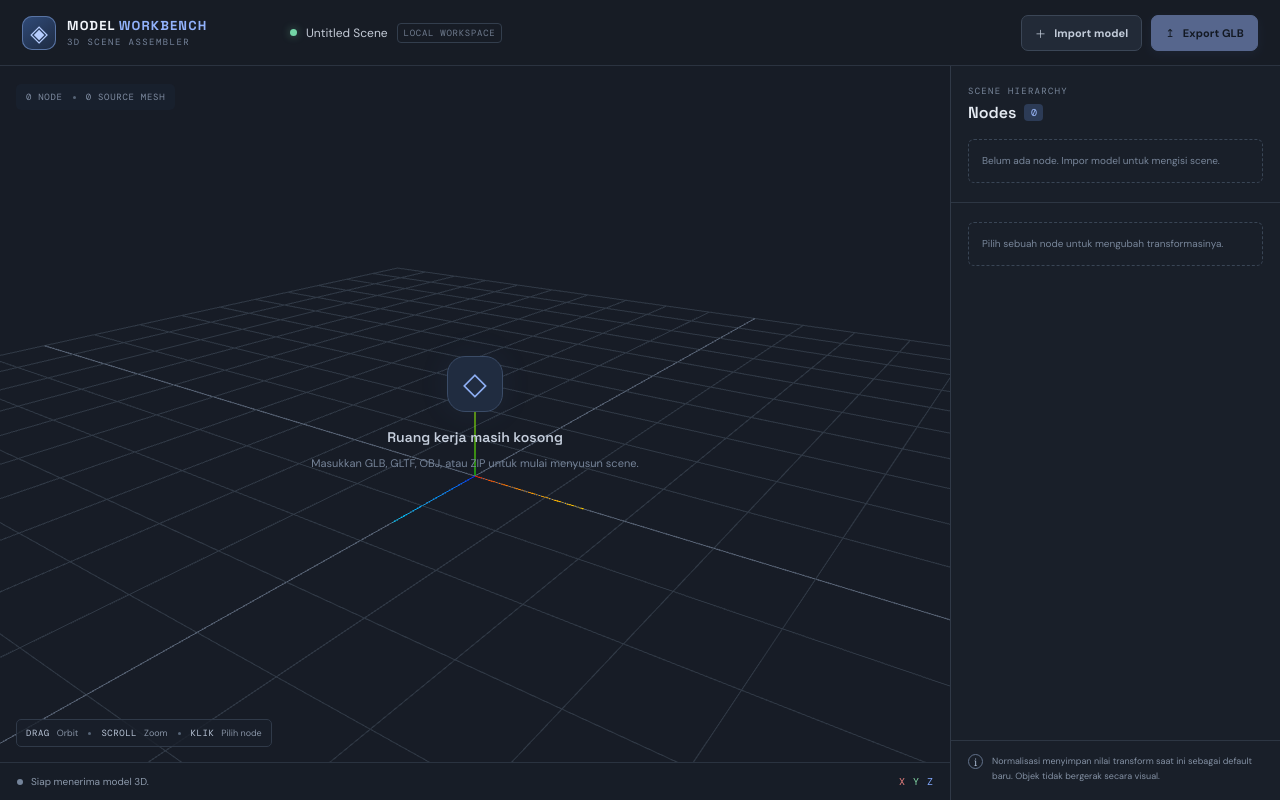
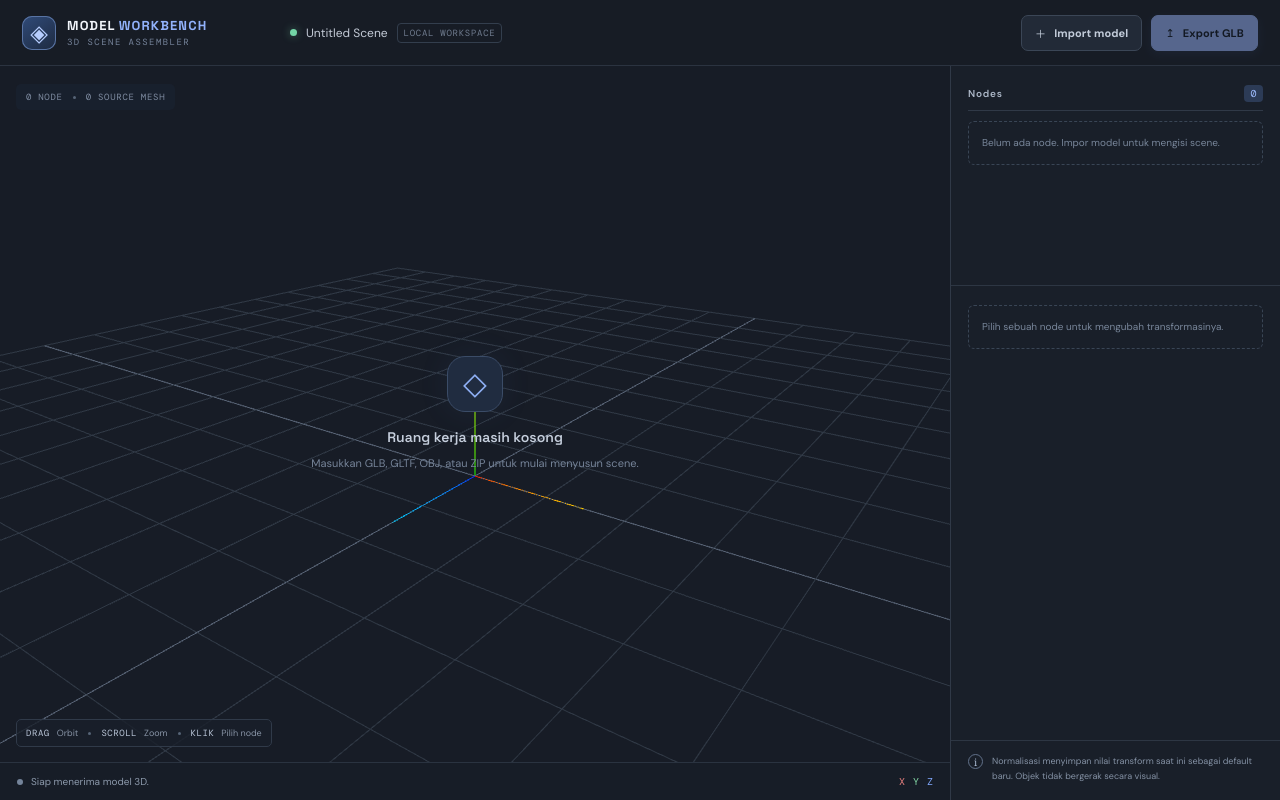
Before and after one commit to zaid645/SavedProject_ModelWorkbench, a React (Vite) app: page / in a window 1280 px wide. Built offline with nearby package versions, Linux system fonts and the light colour scheme.

Commit message:
normalisasi masih bermasalah.

```diff
--- a/src/components/Inspector.tsx
+++ b/src/components/Inspector.tsx
@@ -73,8 +73,9 @@ function VectorField({ label, values, defaults, suffix, onChange, step = 1 }: {
 export default function Inspector({ nodes, selected, onSelect, onUpdate, onNormalize, onRemove, onToggleVisibility }: InspectorProps) {
   return <aside className="inspector">
     <section className="panel-section node-section">
-      <div className="section-heading">
-        <div><span className="eyebrow">SCENE HIERARCHY</span><h2>Nodes <span className="count-pill">{nodes.length}</span></h2></div>
+      <div style={{ display: 'flex', justifyContent: 'space-between', alignItems: 'center', marginBottom: 10, paddingBottom: 8, borderBottom: '1px solid #303947' }}>
+        <span style={{ fontSize: '10px', fontWeight: 600, letterSpacing: '.08em', color: '#aeb9c9' }}>Nodes</span>
+        <span className="count-pill" style={{ fontSize: '10px', padding: '2px 6px' }}>{nodes.length}</span>
       </div>
       {nodes.length === 0 ? <div className="tree-empty">Belum ada node. Impor model untuk mengisi scene.</div> :
         <div className="node-list">
--- a/src/styles.css
+++ b/src/styles.css
@@ -67,7 +67,7 @@ button:disabled { opacity: .48; cursor: not-allowed; }
 
 .inspector { width: 330px; flex: 0 0 330px; background: #191f29; border-left: 1px solid #303947; display: flex; flex-direction: column; overflow: auto; }
 .panel-section { padding: 19px 17px; border-bottom: 1px solid #2d3643; }
-.node-section { overflow-y: auto; min-height: 120px; }
+.node-section { overflow-y: auto; min-height: 220px; }
 .section-heading { display: flex; justify-content: space-between; align-items: center; margin-bottom: 16px; }
 .eyebrow { font: 9px 'DM Mono', monospace; color: #78869a; letter-spacing: .14em; display: block; margin-bottom: 5px; }
 .section-heading h2 { margin: 0; color: #e5eaf2; font: 600 16px 'Space Grotesk', sans-serif; display: flex; align-items: center; gap: 8px; }
```
Also changed, not shown: 1 other file (tests, documents, lock files or other folders).
